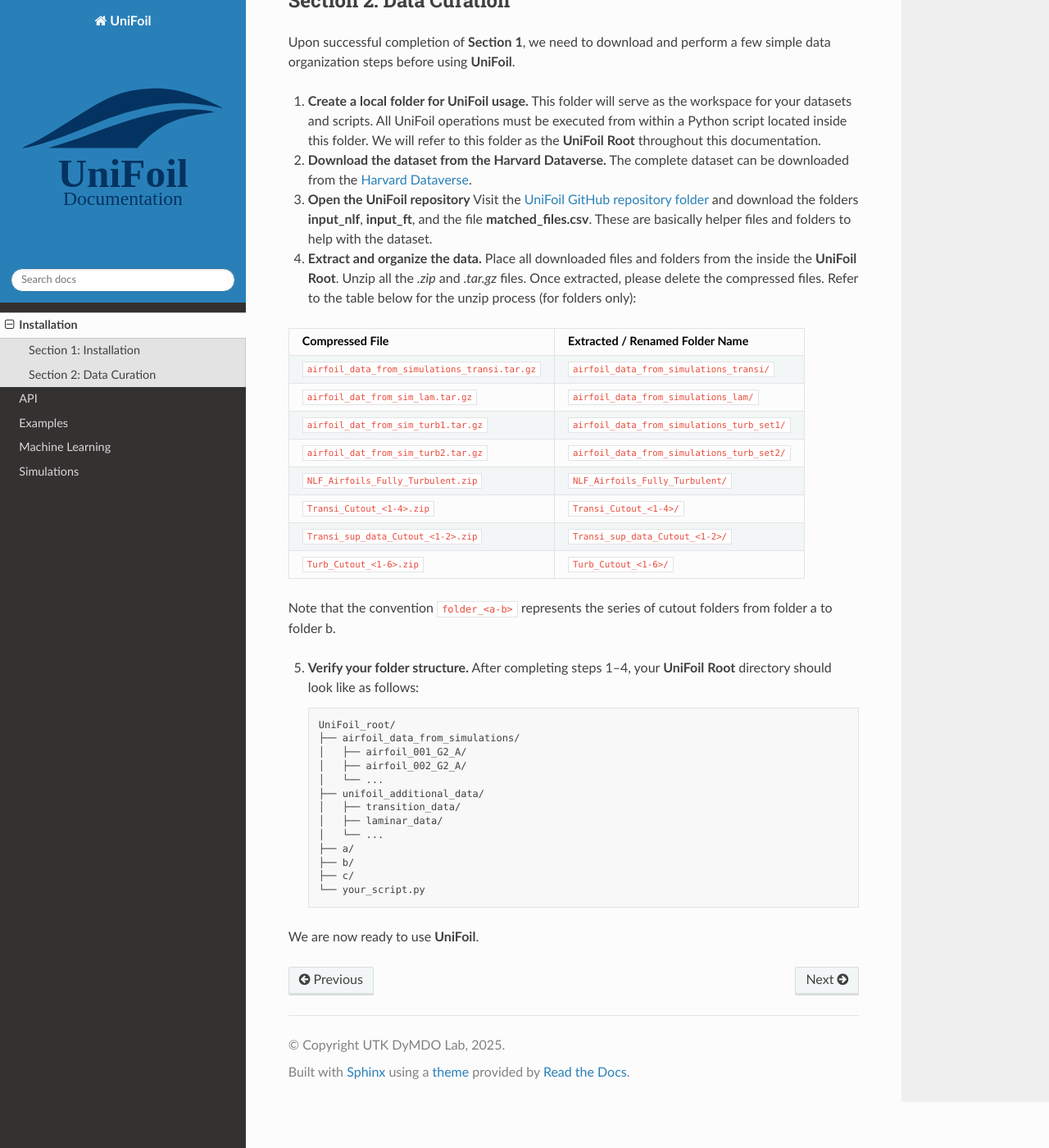
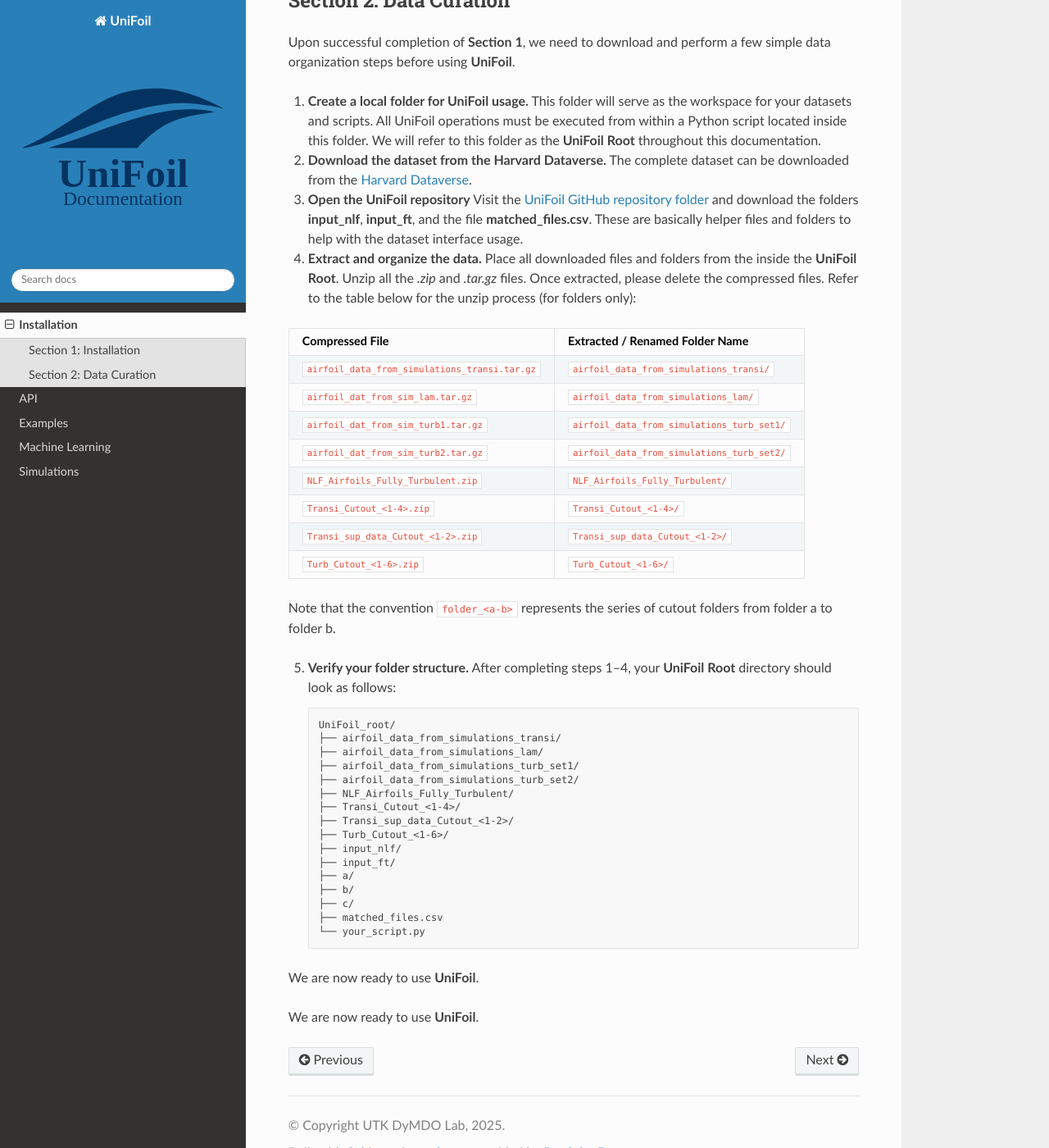
Before and after one commit to BenjaminMelanson/unifoilDocs, a Sphinx documentation site: the page built from docs/source/installation.rst, in a window 1280 px wide and 1400 px high, scrolled down 641 px. Shown: the whole window at 82% size. Built offline with Sphinx 7.4.7 and the Read the Docs theme 3.1.0, drawn with Linux system fonts in a browser that asks for light colours.

Commit message:
Update installation instructions for UniFoil
Clarified dataset interface usage in installation instructions and updated folder structure details.

```diff
--- a/docs/source/installation.rst
+++ b/docs/source/installation.rst
@@ -41,7 +41,7 @@ Upon successful completion of **Section 1**, we need to download and perform a f
 3. **Open the UniFoil repository**
    Visit the `UniFoil GitHub repository folder <https://github.com/rohitroxkp7/UniFoil/tree/main/unifoil_interface>`_
    and download the folders **input_nlf**, **input_ft**, and the file **matched_files.csv**. These are basically helper files and folders to help
-   with the dataset.
+   with the dataset interface usage.
 
 4. **Extract and organize the data.**
    Place all downloaded files and folders from the  inside the **UniFoil Root**.
@@ -69,24 +69,29 @@ Upon successful completion of **Section 1**, we need to download and perform a f
 +-----------------------------------------------+-----------------------------------------------+
 Note that the convention ``folder_<a-b>`` represents the series of cutout folders from folder a to folder b.
 
-
 5. **Verify your folder structure.**
-   After completing steps 1–4, your **UniFoil Root** directory should look like as follows:
+   After completing steps 1–4, your **UniFoil Root** directory should look as follows:
 
    .. code-block:: text
 
       UniFoil_root/
-      ├── airfoil_data_from_simulations/
-      │   ├── airfoil_001_G2_A/
-      │   ├── airfoil_002_G2_A/
-      │   └── ...
-      ├── unifoil_additional_data/
-      │   ├── transition_data/
-      │   ├── laminar_data/
-      │   └── ...
+      ├── airfoil_data_from_simulations_transi/
+      ├── airfoil_data_from_simulations_lam/
+      ├── airfoil_data_from_simulations_turb_set1/
+      ├── airfoil_data_from_simulations_turb_set2/
+      ├── NLF_Airfoils_Fully_Turbulent/
+      ├── Transi_Cutout_<1-4>/
+      ├── Transi_sup_data_Cutout_<1-2>/
+      ├── Turb_Cutout_<1-6>/
+      ├── input_nlf/
+      ├── input_ft/
       ├── a/
       ├── b/
       ├── c/
+      ├── matched_files.csv
       └── your_script.py
 
 We are now ready to use **UniFoil**.
+
+
+We are now ready to use **UniFoil**.
```
